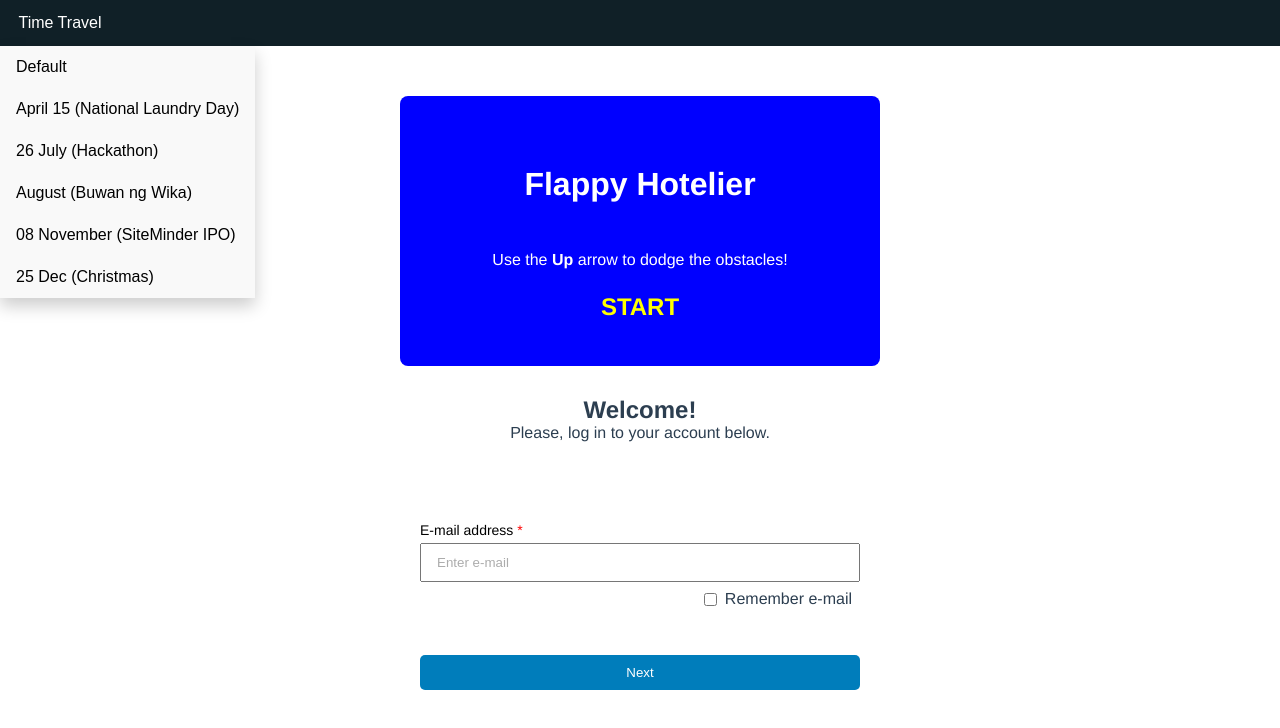
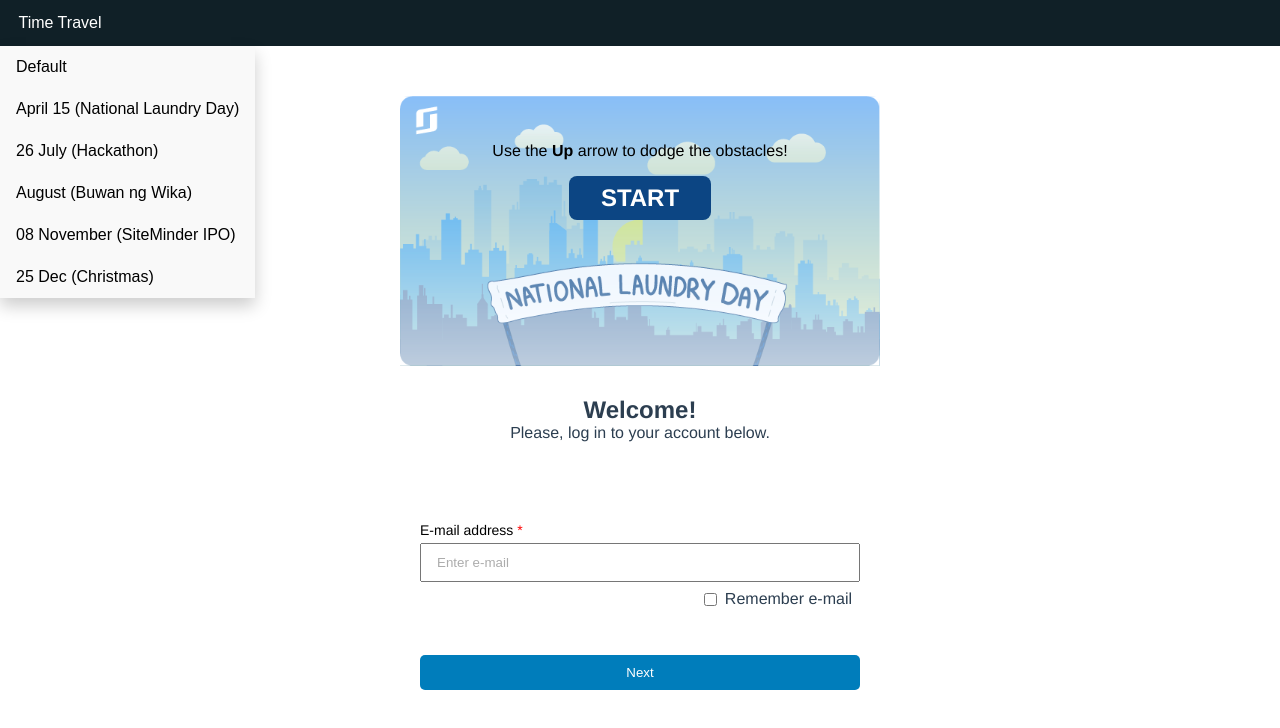
Before and after one commit to ernieay/sm-login-hackathon-22, a Vue app: page /au-game in a window 1280 px wide. Shown: the top 728 px of the page. Built offline with nearby package versions, Linux system fonts and the light colour scheme.

Commit message:
AuGame - Styling

```diff
--- a/src/views/AuGameView.vue
+++ b/src/views/AuGameView.vue
@@ -1,7 +1,6 @@
 <template>
   <div class="au-game">
     <div v-if="!started" class="instruction">
-      <p class="title">Flappy Hotelier</p>
       <p>Use the <strong>Up</strong> arrow to dodge the obstacles!</p>
       <button @click="onStartClick">Start</button>
     </div>
@@ -250,20 +249,22 @@ export default {
   margin-right: auto;
   background: blue;
   border-radius: 8px;
-  color: white;
+  color: black;
   display: flex;
   align-items: center;
   flex-direction: column;
-  justify-content: center;
+  background: url('@/assets/FH_background.png');
+  background-size: contain;
+  padding-top: 30px;
 }
 
 .instruction button {
   border-radius: 8px;
-  padding: 8px;
+  padding: 8px 32px;
   font-weight: bold;
-  background: none;
   border: none;
-  color: yellow;
+  background: #0C4583;
+  color: white;
   font-size: 24px;
   text-transform: uppercase;
   cursor: pointer;
@@ -271,8 +272,8 @@ export default {
 }
 
 .instruction button:hover {
-  background: yellow;
-  color: black;
+  background: white;
+  color: #0C4583;
 }
 
 .instruction .title {
```
Also changed, not shown: src/assets/FH_background.png (added).
